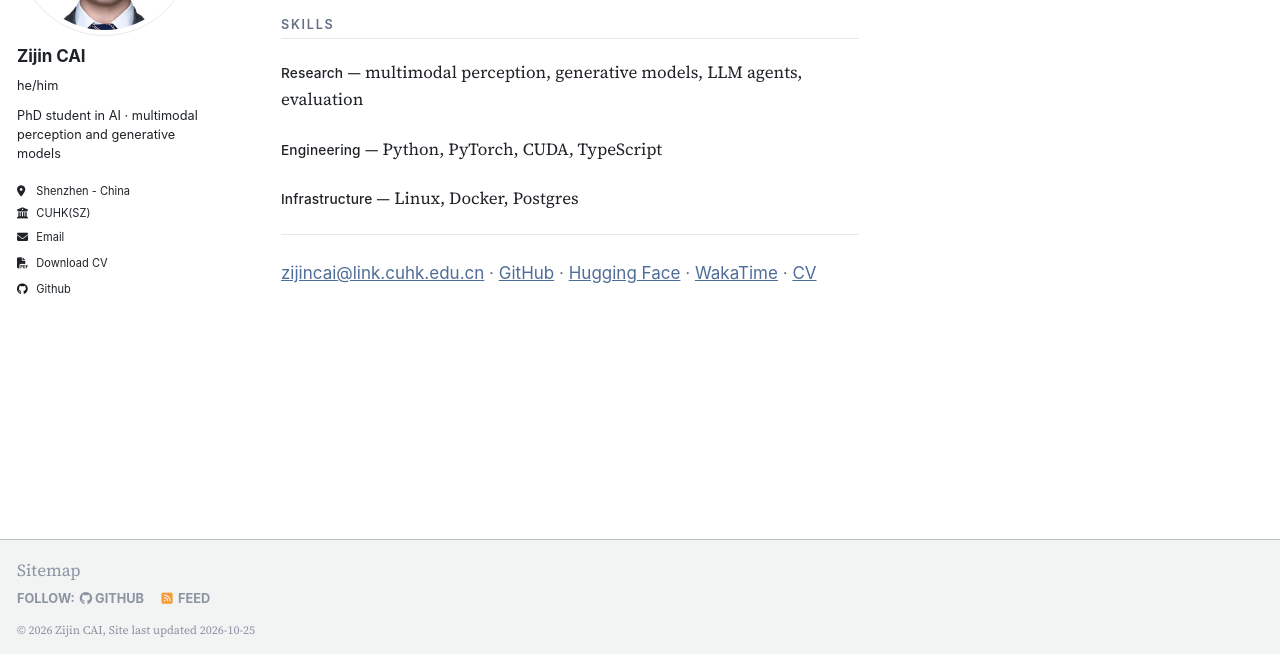
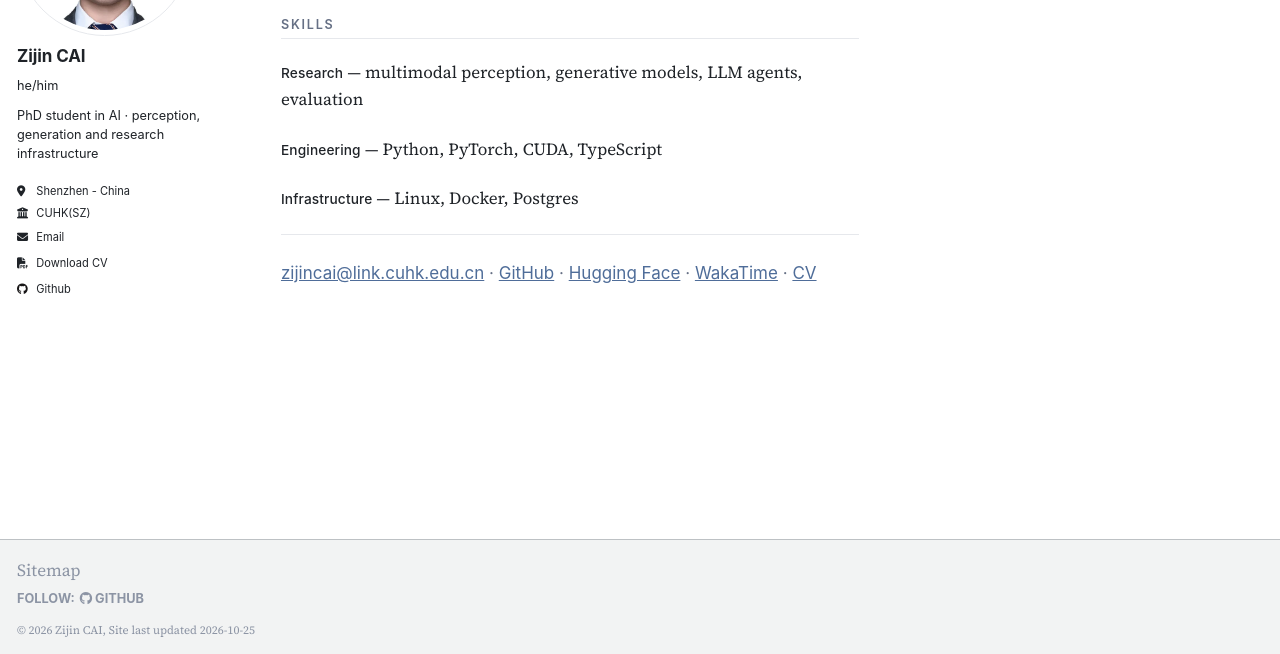
Before and after one commit to CAI991108/CAI991108.github.io, a Jekyll site: the page built from _pages/about.md, in a window 1280 px wide and 900 px high, scrolled down 884 px. Shown: the part 243-897 px from the top of the window. Built offline with Jekyll 4.4.1, drawn with Linux system fonts in a browser that asks for light colours.

Commit message:
content: widen the sidebar bio and hide the empty feed

```diff
--- a/_config.yml
+++ b/_config.yml
@@ -24,8 +24,8 @@ author:
   avatar           : "profile.webp"
   name             : "Zijin CAI"
   pronouns         : "he/him"
-  bio              : "PhD student in AI · multimodal perception and generative models"
-  bio_zh           : "人工智能博士研究生 · 多模态感知与生成式模型"
+  bio              : "PhD student in AI · perception, generation and research infrastructure"
+  bio_zh           : "人工智能博士研究生 · 感知、生成与研究基础设施"
   location         : "Shenzhen - China"
   location_zh      : "中国 · 深圳"
   employer         : "CUHK(SZ)"
@@ -124,7 +124,7 @@ staticman:
       options:
         format           : "iso8601" # "iso8601" (default), "timestamp-seconds", "timestamp-milliseconds"
 atom_feed:
-  hide                   : false     # change to true to hide the RSS feed in the footer
+  hide                   : true      # no posts yet; turn back on with the first note
   path                   : # blank (default) uses feed.xml
 
 
```
